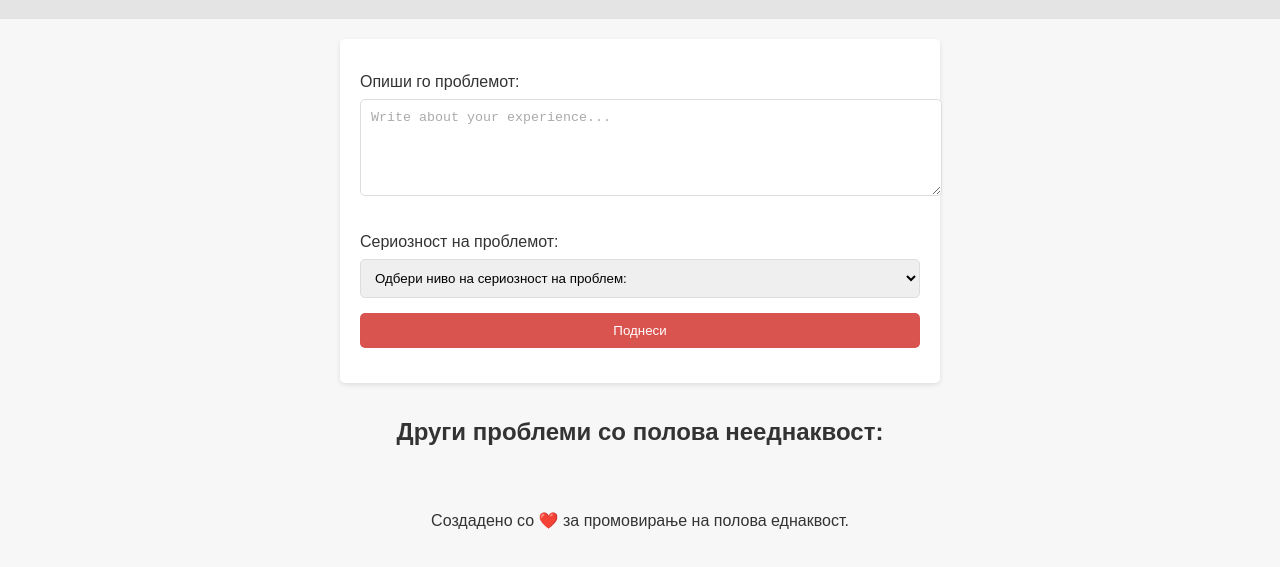
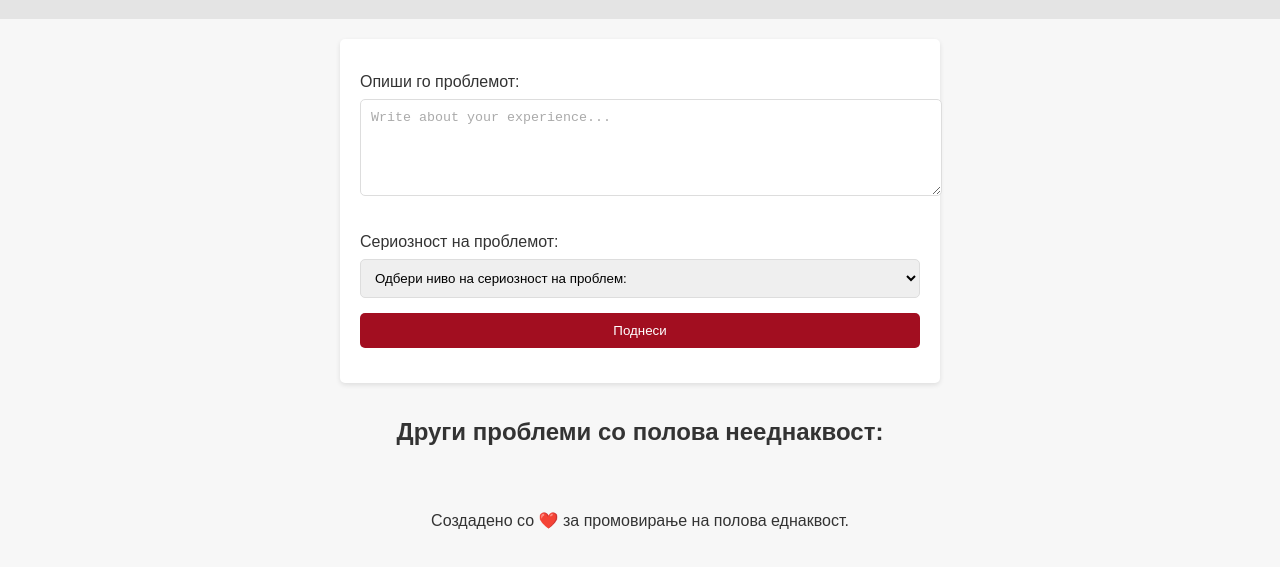
Before and after one commit to equalspace25/equalspace25.github.io, a plain HTML site: page index.html in a window 1280 px wide. Shown: the part 163-730 px from the top of the page. Drawn offline with Linux system fonts and the light colour scheme.

Commit message:
styles.css

```diff
--- a/styles.css
+++ b/styles.css
@@ -45,7 +45,7 @@ form textarea::placeholder {
 }
 
 form button {
-  background: #d9534f;
+  background: #a20e20;
   color: white;
   border: none;
   cursor: pointer;
```
